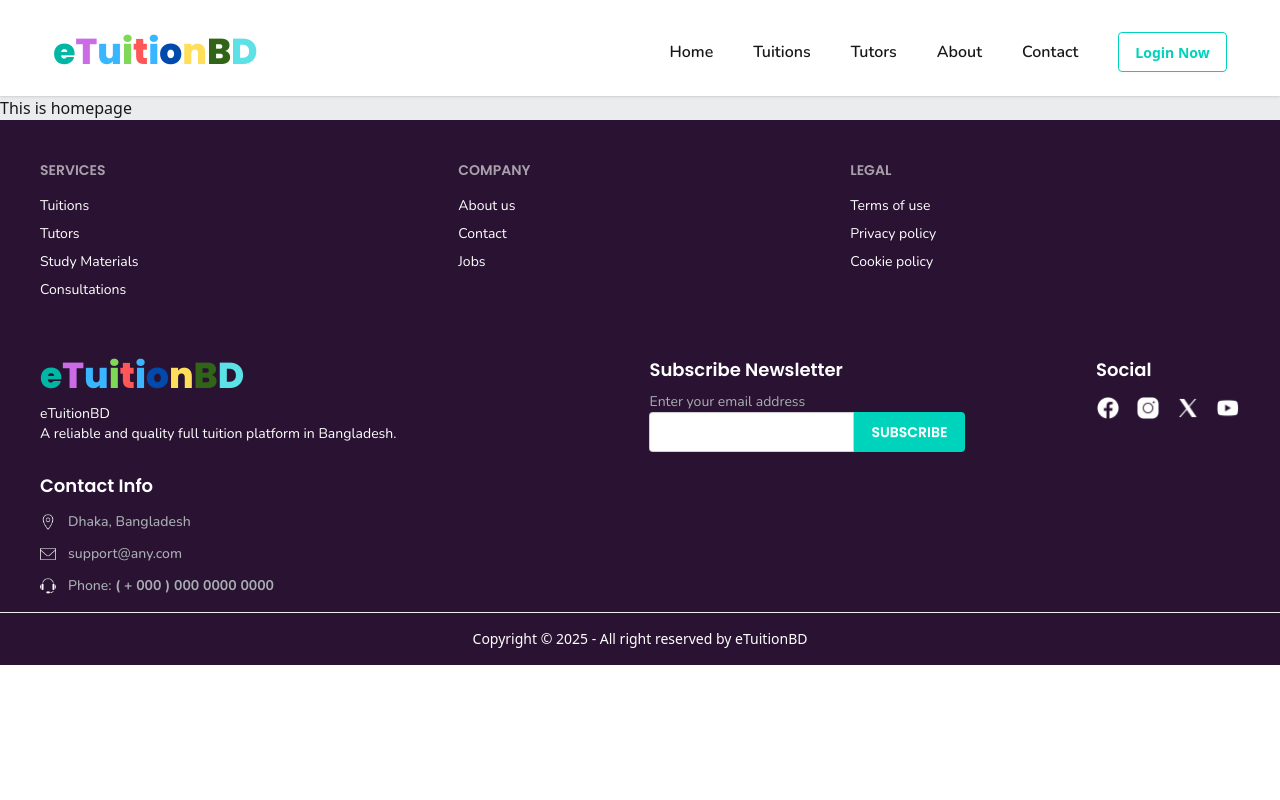
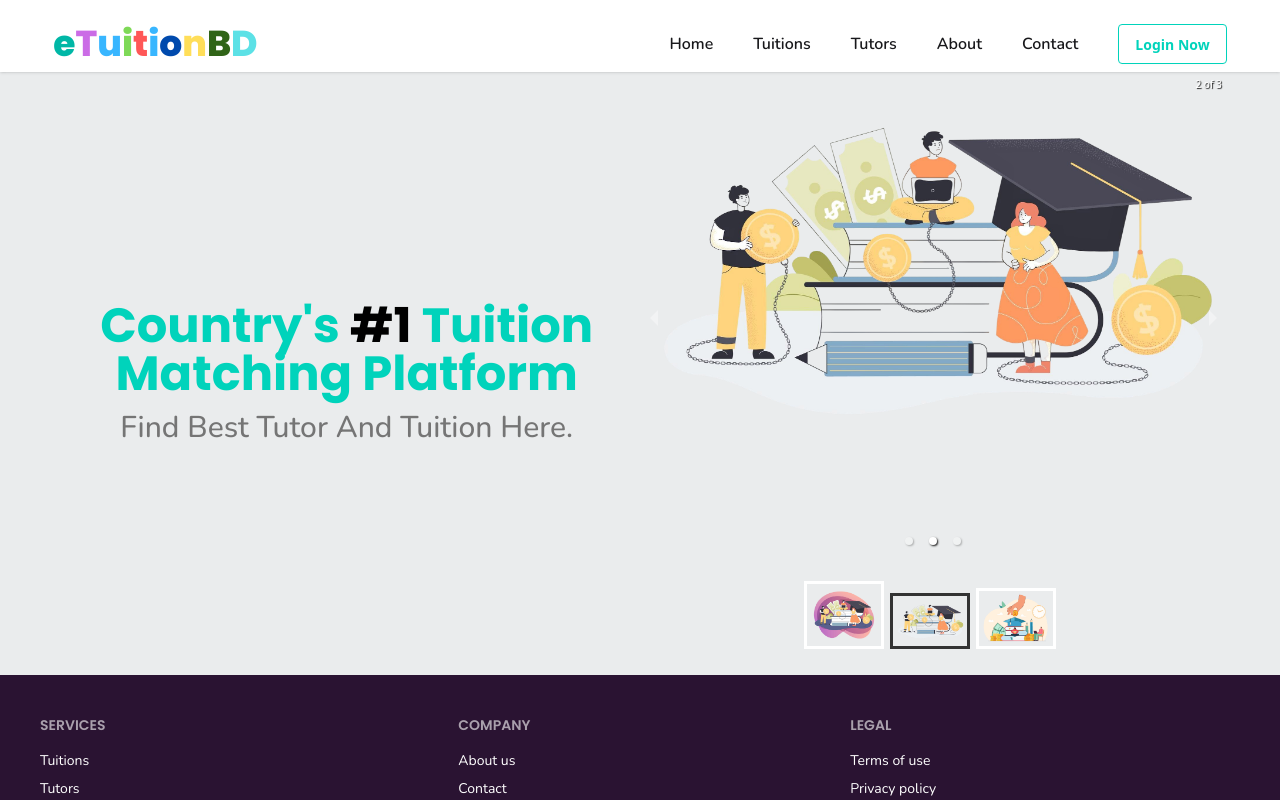
Before and after one commit to rprottoy/eTuitionBD-client, a React (Vite) app: page / in a window 1280 px wide. Shown: the top 800 px of the page. Built offline with nearby package versions, Linux system fonts and the light colour scheme; no server answers.

Commit message:
banner implemented

```diff
--- a/package.json
+++ b/package.json
@@ -16,6 +16,7 @@
     "react": "^19.2.0",
     "react-dom": "^19.2.0",
     "react-hook-form": "^7.68.0",
+    "react-responsive-carousel": "^3.2.23",
     "react-router": "^7.10.1",
     "sweetalert2": "^11.26.4",
     "tailwindcss": "^4.1.17"
--- /dev/null
+++ b/src/Components/Banner/Banner.jsx
@@ -0,0 +1,38 @@
+import React from "react";
+import { Carousel } from "react-responsive-carousel";
+import "react-responsive-carousel/lib/styles/carousel.min.css"; // requires a loader
+
+import cover1 from "../../assets/Cover1.png";
+import Cover2 from "../../assets/Cover2.png";
+import cover3 from "../../assets/Cover3.png";
+
+const Banner = () => {
+  return (
+    <div className="md:flex items-center w-11/12 mx-auto text-center">
+      <div className="flex-1">
+        <h1 className="font-bold md:text-5xl text-4xl font-primary text-accent">
+          Country's <span className="text-black">#1</span> Tuition <br />{" "}
+          Matching Platform
+        </h1>
+        <p className="font-secondary font-medium text-[#757575] text-3xl mt-3">
+          Find Best Tutor And Tuition Here.
+        </p>
+      </div>
+      <div className="flex-1 cover">
+        <Carousel autoPlay={true} infiniteLoop={true}>
+          <div>
+            <img src={cover1} />
+          </div>
+          <div>
+            <img src={Cover2} />
+          </div>
+          <div>
+            <img src={cover3} />
+          </div>
+        </Carousel>
+      </div>
+    </div>
+  );
+};
+
+export default Banner;
--- /dev/null
+++ b/src/Components/ConnectWithUs/ConnectWithUs.jsx
@@ -0,0 +1,7 @@
+import React from "react";
+
+const ConnectWithUs = () => {
+  return <div></div>;
+};
+
+export default ConnectWithUs;
--- a/src/Components/Shared/Navbar/Navbar.jsx
+++ b/src/Components/Shared/Navbar/Navbar.jsx
@@ -37,8 +37,8 @@
     </>
   );
   return (
-    <div className="mt-0 shadow-sm sticky bg-white">
-      <div className="py-2 max-w-11/12 mx-auto items-center ">
+    <div className="mt-0 shadow-sm bg-white">
+      <div className="pb-2 max-w-11/12 mx-auto items-center ">
         {/* Menu Dropdown */}
         <div className="dropdown">
           <div
@@ -69,7 +69,7 @@
             {links}
           </ul>
         </div>
-        <div className="flex items-center justify-between pb-4">
+        <div className="flex items-center justify-between ">
           {/* logo */}
           <Link to="/">
             {/* <img className="w-[250px]" src={logo} alt="" /> */}
@@ -100,7 +100,7 @@
                   <div className="dropdown dropdown-end">
                     <div tabIndex={0} role="button" className=" m-1">
                       <img
-                        className="rounded-full w-9"
+                        className="rounded-full w-7"
                         src={user.photoURL}
                         alt="User's photo"
                       />
--- /dev/null
+++ b/src/Layouts/MainLayout/DashboardLayout/DashboardLayout.jsx
@@ -0,0 +1,7 @@
+import React from "react";
+
+const DashboardLayout = () => {
+  return <div></div>;
+};
+
+export default DashboardLayout;
--- a/src/Pages/AuthPages/Register/Register.jsx
+++ b/src/Pages/AuthPages/Register/Register.jsx
@@ -37,7 +37,7 @@
           const userProfile = {
             displayName: data.name,
             photoURL: res.data.data.url,
-            phoneNumber: data.phone,
+            phoneNumber: data.phoneNumber,
             role: data.role,
           };
           updateUserProfile(userProfile)
@@ -134,7 +134,6 @@
               <select
                 className="input w-full"
                 {...register("role", { required: true })}
-                name="role"
               >
                 <option value="">Select a role</option>
                 <option value="Tutor">Tutor</option>
@@ -144,7 +143,7 @@
               <label className="label ">Phone</label>
               <input
                 type="number"
-                {...register("phone", { required: true })}
+                {...register("phoneNumber", { required: true })}
                 className="input w-full"
                 placeholder="Phone Number"
               />
--- a/src/Pages/Homepage/Homepage.jsx
+++ b/src/Pages/Homepage/Homepage.jsx
@@ -1,9 +1,10 @@
 import React from "react";
+import Banner from "../../Components/Banner/Banner";
 
 const Homepage = () => {
   return (
     <div>
-      <h2>This is homepage</h2>
+      <Banner></Banner>
     </div>
   );
 };
--- a/src/Routes/Router.jsx
+++ b/src/Routes/Router.jsx
@@ -9,6 +9,7 @@
 import Register from "../Pages/AuthPages/Register/Register";
 import AddTuitions from "../Pages/AddTuitions/AddTuitions";
 import PrivateRoute from "./PrivateRoute";
+import DashboardLayout from "../Layouts/MainLayout/DashboardLayout/DashboardLayout";
 
 export const router = createBrowserRouter([
   {
@@ -44,10 +45,20 @@
         path: "/register",
         Component: Register,
       },
-      {
-        path: "/add-tuition",
-        Component: AddTuitions,
-      },
     ],
   },
+  // {
+  //   path: "/dashboard",
+  //   element: (
+  //     <PrivateRoute>
+  //       <DashboardLayout></DashboardLayout>
+  //     </PrivateRoute>
+  //   ),
+  //   children: [
+  //     {
+  //       path: "/add-tuition",
+  //       Component: AddTuitions,
+  //     },
+  //   ],
+  // },
 ]);
```
Also changed, not shown: 1 other file (tests, documents, lock files or other folders).
